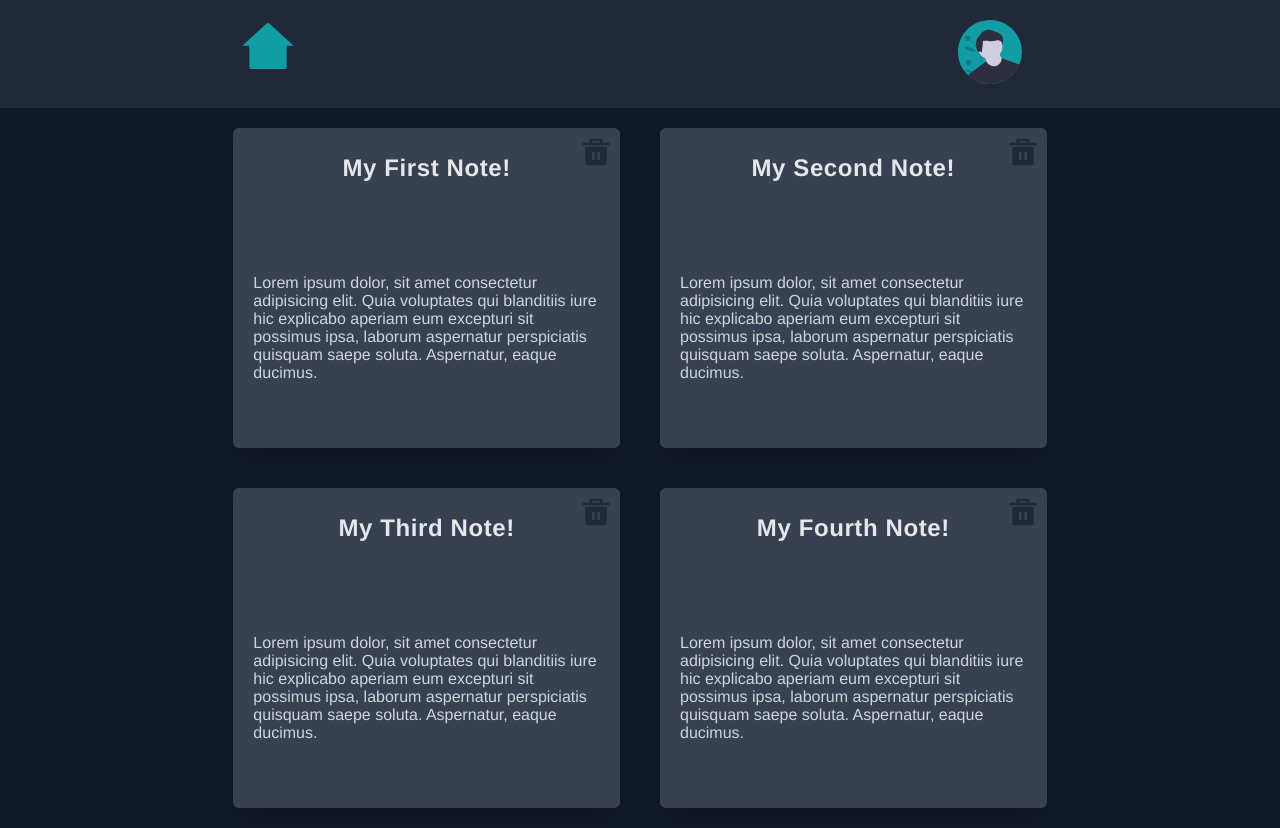
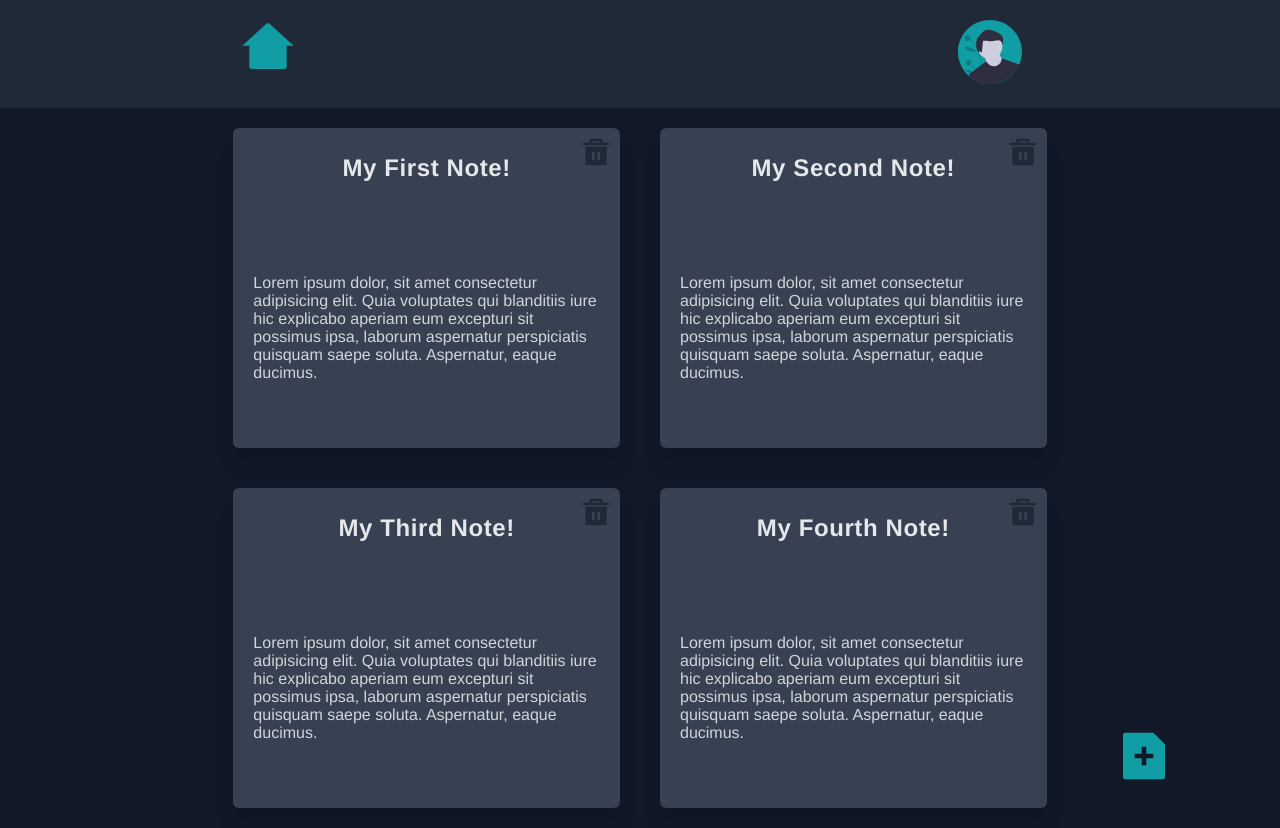
Before and after one commit to AugustoLL/open-notes, a Vue app: page /dashboard in a window 1280 px wide. Built offline with nearby package versions, Linux system fonts and the light colour scheme.

Commit message:
Add option to create notes

```diff
--- a/src/components/TheDashboard.vue
+++ b/src/components/TheDashboard.vue
@@ -1,4 +1,9 @@
 <template>
+  <div class="container">
+    <div class="add-note-container" @click="createNote">
+      <base-svg-icon name="addFile" class="add-note-icon"/>
+    </div>
+
     <div class="notes-container">
       <base-illustration
         v-if="notesCount <= 0"
@@ -7,10 +12,11 @@
       ></base-illustration>
       <base-note
         v-else
-      v-for="n in notes"
-      :key="n.id"
-      :note="n"
+        v-for="note in notes"
+        :key="note.id"
+        :note="note"
       ></base-note>
+    </div>
   </div>
 </template>
 
@@ -31,6 +37,15 @@ export default {
   mounted() {
     this.notes = this.$store.getters.notes
   },
+  methods: {
+    createNote() {
+      this.$store.dispatch('insertNote', {
+        id: this.notes.length,
+        title: 'New Note',
+        body: 'Edit your Note here!'
+      })
+    }
+  },
   computed: {
     notesCount() {
       return this.$store.getters.notesCount
@@ -49,4 +64,11 @@ export default {
 .isHidden {
   @apply hidden;
 }
+.add-note-container {
+  @apply fixed z-10 right-24 bottom-0;
+  @apply bg-gray-900 p-3 rounded-full cursor-pointer;
+}
+.add-note-icon {
+  @apply w-14;
+}
 </style>
--- a/src/components/global/TheHeader.vue
+++ b/src/components/global/TheHeader.vue
@@ -53,7 +53,7 @@ export default {
 }
 .dropdown-container {
   @apply -left-32;
-  @apply origin-center opacity-0 bg-gray-200 absolute z-10 rounded grid gap-y-2;
+  @apply origin-center opacity-0 bg-gray-200 absolute z-50 rounded grid gap-y-2;
   @apply transition duration-100 ease-in-out;
 }
 .dropdown-container.show {
--- a/src/store/modules/NotesModule.js
+++ b/src/store/modules/NotesModule.js
@@ -7,17 +7,17 @@ export default {
         body: 'Lorem ipsum dolor, sit amet consectetur adipisicing elit. Quia voluptates qui blanditiis iure hic explicabo aperiam eum excepturi sit possimus ipsa, laborum aspernatur perspiciatis quisquam saepe soluta. Aspernatur, eaque ducimus.',
       },
       {
-        id: 2,
+        id: 1,
         title: 'My Second Note!',
         body: 'Lorem ipsum dolor, sit amet consectetur adipisicing elit. Quia voluptates qui blanditiis iure hic explicabo aperiam eum excepturi sit possimus ipsa, laborum aspernatur perspiciatis quisquam saepe soluta. Aspernatur, eaque ducimus.',
       },
       {
-        id: 3,
+        id: 2,
         title: 'My Third Note!',
         body: 'Lorem ipsum dolor, sit amet consectetur adipisicing elit. Quia voluptates qui blanditiis iure hic explicabo aperiam eum excepturi sit possimus ipsa, laborum aspernatur perspiciatis quisquam saepe soluta. Aspernatur, eaque ducimus.',
       },
       {
-        id: 4,
+        id: 3,
         title: 'My Fourth Note!',
         body: 'Lorem ipsum dolor, sit amet consectetur adipisicing elit. Quia voluptates qui blanditiis iure hic explicabo aperiam eum excepturi sit possimus ipsa, laborum aspernatur perspiciatis quisquam saepe soluta. Aspernatur, eaque ducimus.',
       }
```
Lines whose indentation alone changed are shown as unchanged.
